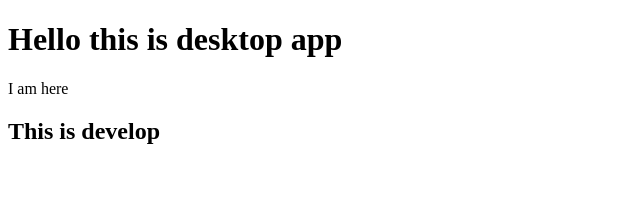
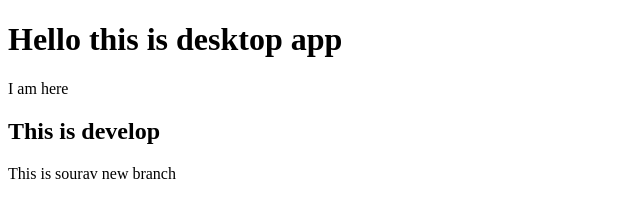
Before and after one commit to Majumder99/my-second-website, a plain HTML site: page index.html in a window 1280 px wide. Shown: the whole page, without its empty margins (0-640 px from the left). Drawn offline with Linux system fonts and the light colour scheme.

Commit message:
new branch

```diff
--- a/index.html
+++ b/index.html
@@ -10,5 +10,6 @@
     <h1>Hello this is desktop app</h1>
     <p>I am here</p>
     <h2>This is develop</h2>
+    <p>This is sourav new branch</p>
   </body>
 </html>
```
